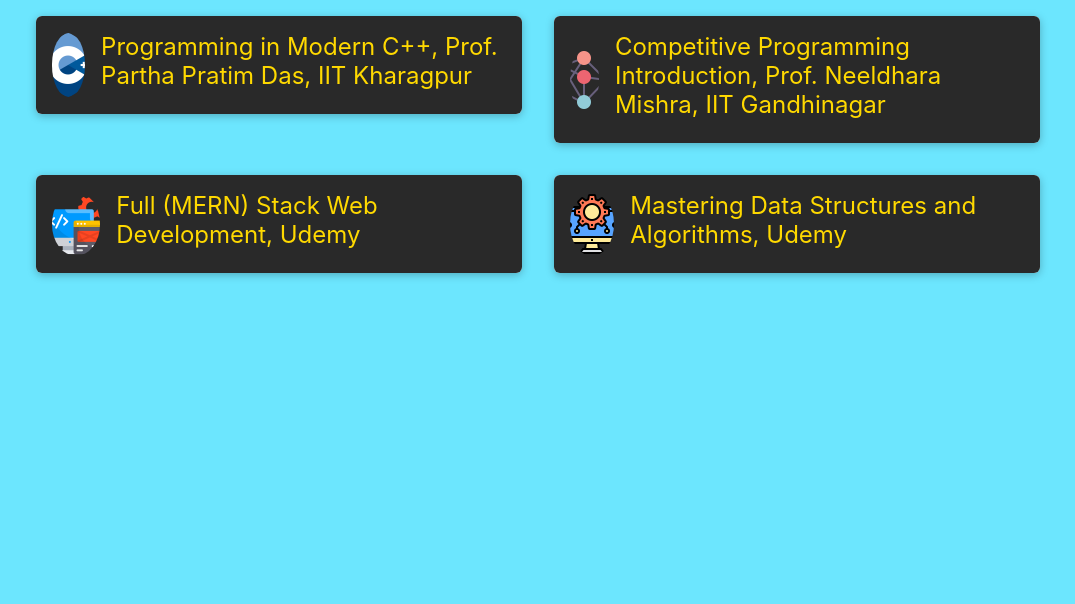
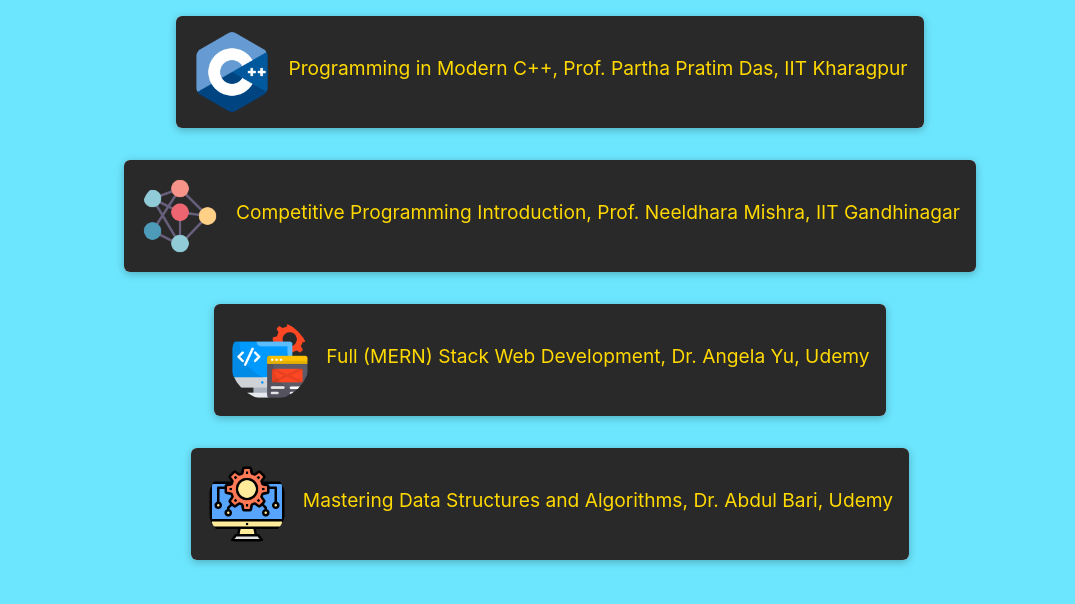
Before and after one commit to Aakash-mishra2/Portfolio, a React (Create React App) app: page /trainings in a window 1280 px wide. Shown: the top 604 px of the page, without its empty margins (102-1177 px from the left). Built offline with nearby package versions, Linux system fonts and the light colour scheme.

Commit message:
updated front card font-size and width

```diff
--- a/src/Articles/Articles.js
+++ b/src/Articles/Articles.js
@@ -1,6 +1,7 @@
 import FrontList from "../front/components/FrontList";
 import vsn from "../icons/vision.png";
 import wbd from "../icons/web-design.png";
+import logo from "../icons/image-editing.png";
 
 export default function Articles() {
     const ARTICLES = [
@@ -15,6 +16,12 @@
             name: 'Internet and Web Development report',
             icon: wbd,
             linkTo: 'https://www.dropbox.com/s/bgps903rbazui58/Report%20on%20Web%20Developement%20%20-%20Introduction.pdf?dl=0'
+        },
+        {
+            id: 'a3',
+            name: 'My Submission for MATES Logo Design Competition',
+            icon: logo,
+            linkTo: 'https://www.dropbox.com/s/ikf9211jqujxy7e/MAIT-LOGO.png?dl=0'
         }
     ];
 
--- a/src/Training/Training.js
+++ b/src/Training/Training.js
@@ -22,14 +22,14 @@
         },
         {
             id: 'mern-stack',
-            name: 'Full (MERN) Stack Web Development, Udemy',
+            name: 'Full (MERN) Stack Web Development, Dr. Angela Yu, Udemy',
             description: 'Dr. Angela Yu',
             linkTo: 'https://www.dropbox.com/s/29dpbx39pq7ohaq/UdemyWebC.jpg?dl=0',
             icon: apd
         },
         {
             id: 'dsa',
-            name: 'Mastering Data Structures and Algorithms, Udemy',
+            name: 'Mastering Data Structures and Algorithms, Dr. Abdul Bari, Udemy',
             description: 'Dr. Abdul Bari',
             icon: dsa,
             linkTo: 'https://www.dropbox.com/s/jen2w0grhzzxzu9/UdemyAlgoC.jpg?dl=0'
--- a/src/front/styles/FrontItem.css
+++ b/src/front/styles/FrontItem.css
@@ -1,7 +1,9 @@
 .front-item {
     margin: 1rem;
-    width: calc(45% - 2rem);
+    width: auto;
+    padding-left: 1.5rem;
     min-width: 17.5rem;
+    justify-items: stretch;
 }
 
 .front-item a {
@@ -22,16 +24,18 @@
 
 .front-item__content {
     padding: 0;
+    width: auto;
+    padding-left: 2 rem;
 }
 
 .front-item__image {
-    width: 4rem;
-    height: 4rem;
+    width: 5rem;
+    height: 5rem;
     margin-right: 1rem;
 }
 
 .front-item__info h2 {
-    font-size: 1.5rem;
+    font-size: 1.2rem;
     margin: 0 0 0.5rem 0;
     font-weight: normal;
     color: #ffd900;
--- a/src/shared/UIElements/styles/Avatar.css
+++ b/src/shared/UIElements/styles/Avatar.css
@@ -8,7 +8,7 @@
 
 .avatar img {
   display: block;
-    border-radius: 50%;
+  border-radius: 100%;
   width: 100%;
   height: 100%;
   object-fit: cover;
```
Also changed, not shown: src/icons/image-editing.png (added). Lines whose indentation alone changed are shown as unchanged.
